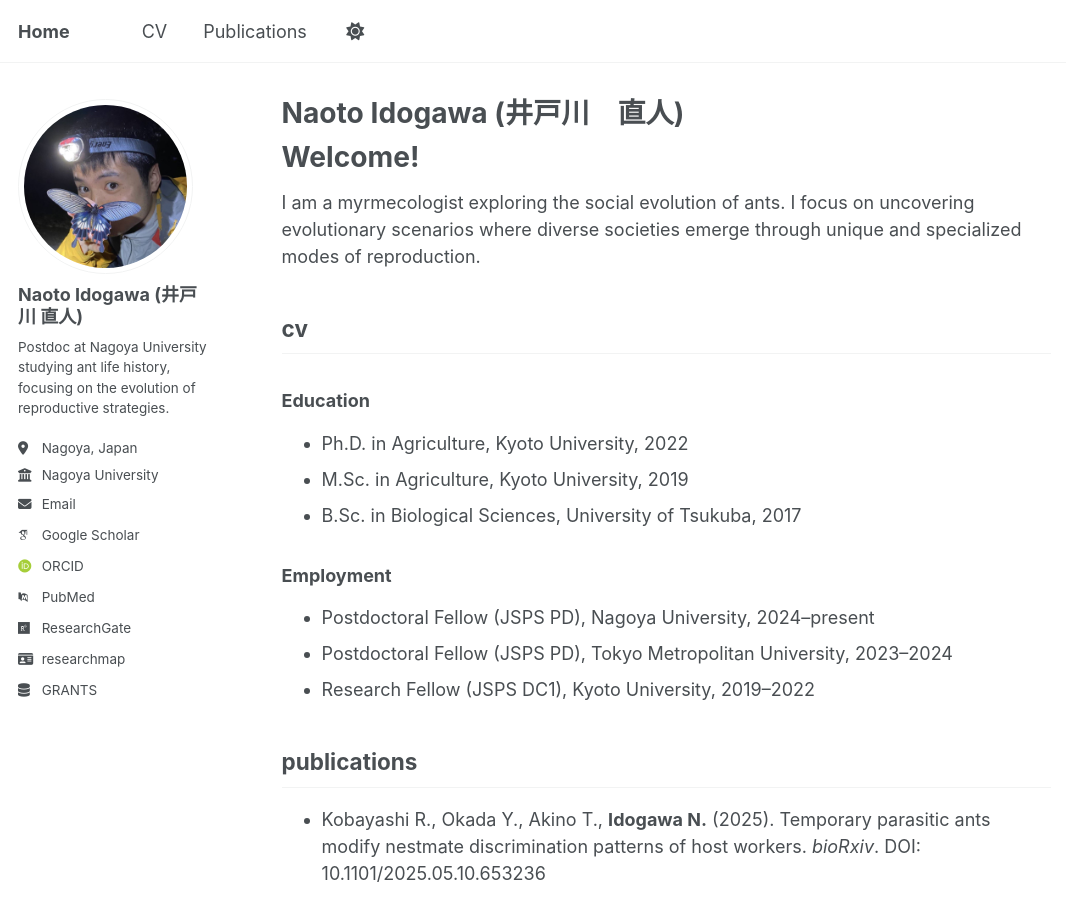
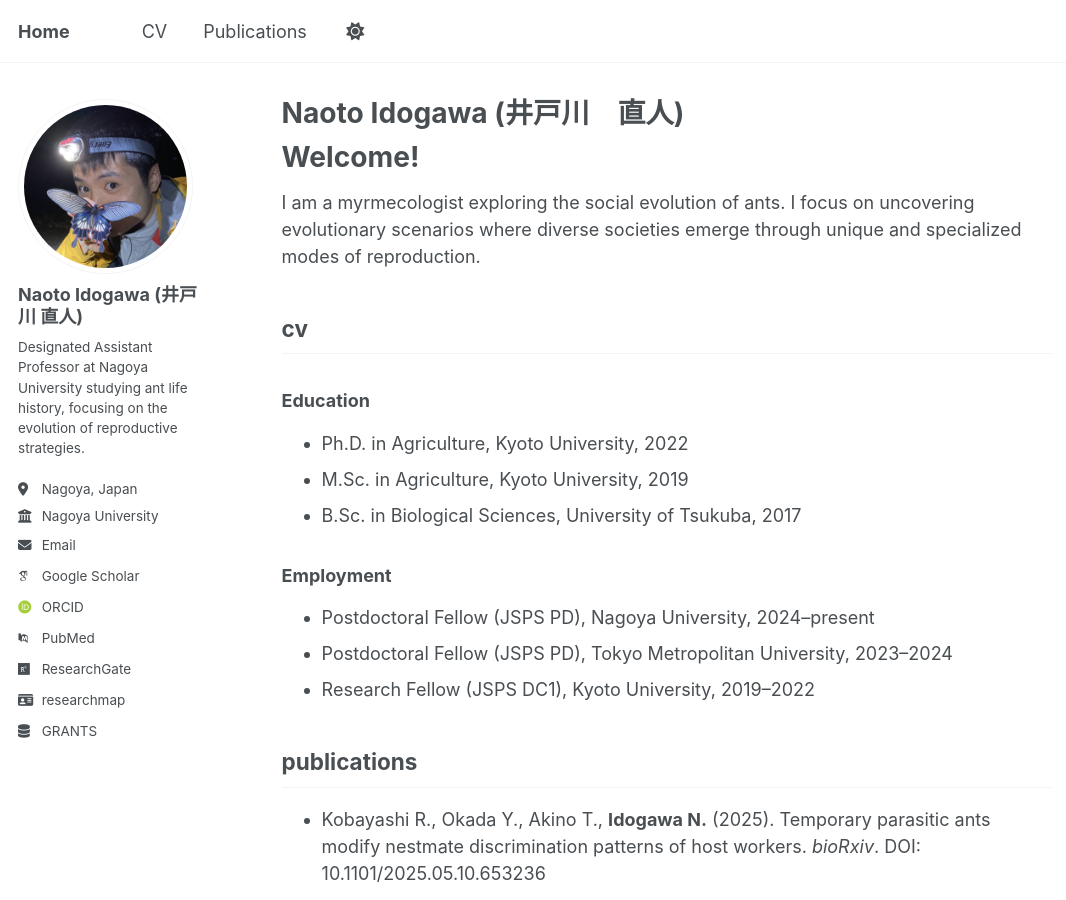
Before and after one commit to n-ido/n-ido.github.io, a Jekyll site: the page built from _pages/about.md, in a window 1280 px wide and 900 px high. Shown: the whole window, without its empty margins (0-1066 px from the left). Built offline with Jekyll 4.4.1, drawn with Linux system fonts in a browser that asks for light colours; some web fonts are replaced; a script that is not in the unit is left out.

Commit message:
Update _config.yml

```diff
--- a/_config.yml
+++ b/_config.yml
@@ -26,7 +26,7 @@ author:
   avatar           : "profile.jpg"
   name             : "Naoto Idogawa (井戸川 直人)"
   pronouns         : # example: "she/her"
-  bio              : "Postdoc at Nagoya University studying ant life history, focusing on the evolution of reproductive strategies."
+  bio              : "Designated Assistant Professor at Nagoya University studying ant life history, focusing on the evolution of reproductive strategies."
   location         : "Nagoya, Japan"
   employer         : "Nagoya University"
   uri              : # URL
```
